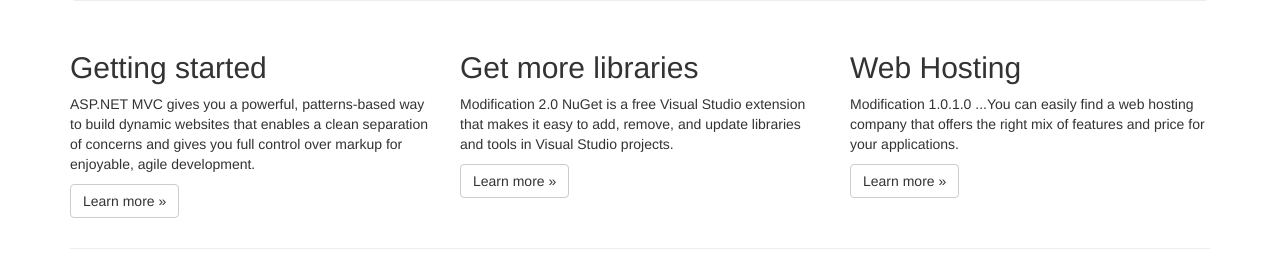
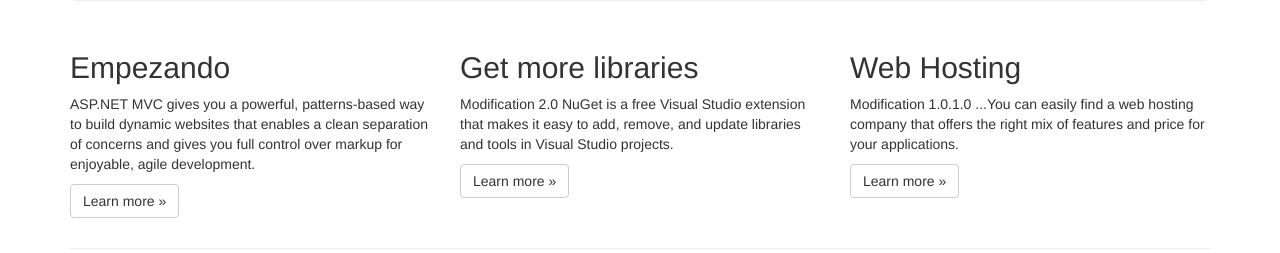
Before and after one commit to angelpj18/ProyectoFinalC-, an ASP.NET MVC app: page / in a window 1280 px wide. Shown: the part 379-632 px from the top of the page. Run offline with ASP.NET Core 8 and stand-ins for ASP.NET MVC 5, Linux system fonts and the light colour scheme; the project's own start-up code is not run, and a stand-in starts its controllers and pages; some libraries are stand-ins or nearby versions.

Commit message:
modifique el texto en el index

```diff
--- a/Sistema_Reserva_Alquiler_Habi/Views/Home/Index.cshtml
+++ b/Sistema_Reserva_Alquiler_Habi/Views/Home/Index.cshtml
@@ -10,7 +10,7 @@
 
 <div class="row">
     <div class="col-md-4">
-        <h2>Getting started</h2>
+        <h2>Empezando</h2>
         <p>
             ASP.NET MVC gives you a powerful, patterns-based way to build dynamic websites that
             enables a clean separation of concerns and gives you full control over markup
```
